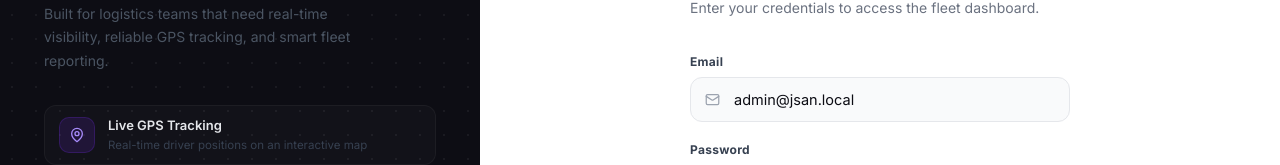
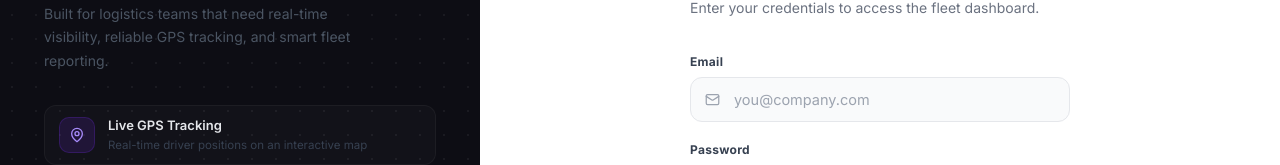
Before and after one commit to panabakakusumapriya/jsan-vehicletracking, a React (Vite) app in the folder admin-panel/: page /login in a window 1280 px wide. Shown: the part 285-450 px from the top of the page. Built offline with nearby package versions, Linux system fonts and the light colour scheme; what @loaders.gl/core would draw is missing.

Commit message:
loginpage-fixes

```diff
--- a/admin-panel/src/pages/Login.tsx
+++ b/admin-panel/src/pages/Login.tsx
@@ -59,7 +59,7 @@ const features = [
 export function Login() {
   const { signIn, token, user } = useAuth();
   const navigate = useNavigate();
-  const [email, setEmail] = useState('admin@jsan.local');
+  const [email, setEmail] = useState('');
   const [password, setPassword] = useState('');
   const [busy, setBusy] = useState(false);
   const [error, setError] = useState<string | null>(null);
```
